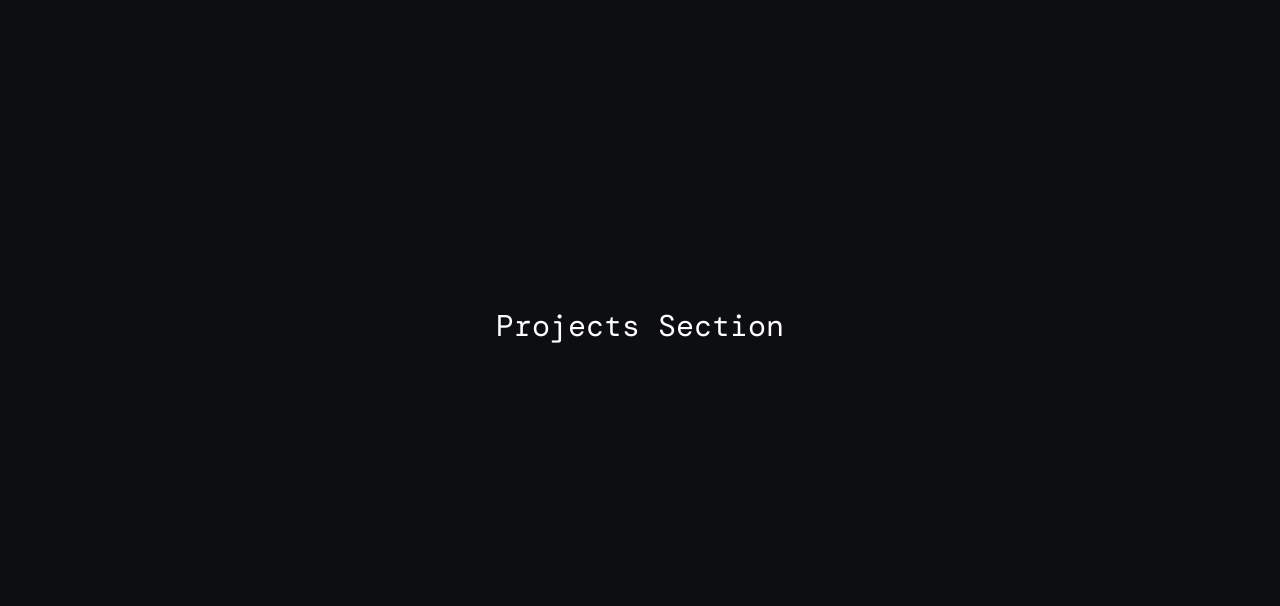
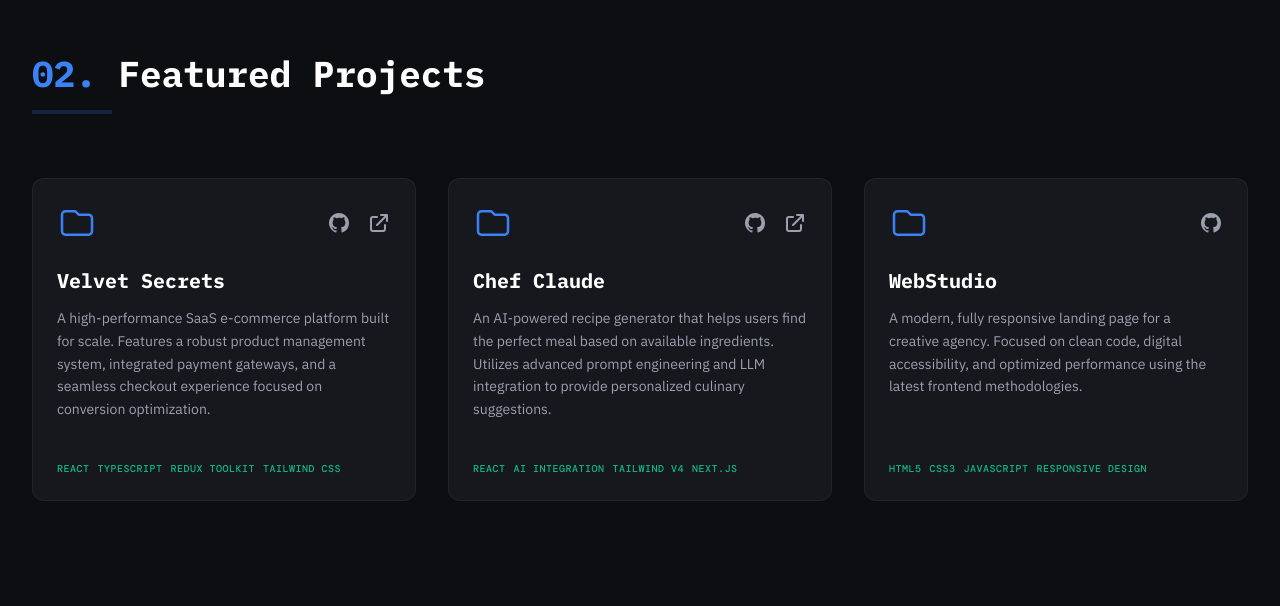
Before and after one commit to aalexblade/the-programmer-portfolio, a Next.js app: page / in a window 1280 px wide. Shown: the part 1634-2240 px from the top of the page. Built offline with nearby package versions, Linux system fonts and the light colour scheme.

Commit message:
fix: refactor layout spacing to use grow utility instead of flex-grow

```diff
--- a/src/app/page.tsx
+++ b/src/app/page.tsx
@@ -1,6 +1,7 @@
 import { Header } from "@/components/sections/Header";
 import { Hero } from "@/components/sections/Hero";
 import { About } from "@/components/sections/About";
+import { Projects } from "@/components/sections/Projects";
 
 export default function Home() {
   return (
@@ -9,11 +10,9 @@ export default function Home() {
       <main className="flex min-h-screen flex-col">
         <Hero />
         <About />
+        <Projects />
 
         {/* Placeholder sections for scroll testing */}
-        <section id="projects" className="h-screen w-full flex items-center justify-center">
-          <h2 className="font-dm text-3xl text-white">Projects Section</h2>
-        </section>
         <section id="experience" className="h-screen w-full bg-dark-card/30 flex items-center justify-center">
           <h2 className="font-dm text-3xl text-white">Experience Section</h2>
         </section>
--- a/src/components/sections/About.tsx
+++ b/src/components/sections/About.tsx
@@ -69,7 +69,7 @@ export const About = () => {
       </Container>
 
       {/* Decorative background element */}
-      <div className="absolute top-[20%] right-[-5%] -z-10 h-75 w-75 rounded-full bg-brand-primary/5 blur-3xl" aria-hidden="true"></div>
+      <div className="absolute top-1/5 right-[-5%] -z-10 h-75 w-75 rounded-full bg-brand-primary/5 blur-3xl" aria-hidden="true"></div>
     </section>
   );
 };
--- a/src/components/sections/Hero.tsx
+++ b/src/components/sections/Hero.tsx
@@ -12,8 +12,8 @@ export const Hero = () => {
     <section id="home" className="relative flex min-h-screen items-center py-24 md:py-32">
       {/* Visual background accents */}
       <div className="absolute inset-0 -z-10 overflow-hidden" aria-hidden="true">
-        <div className="absolute top-[-10%] left-[-10%] h-[40%] w-[40%] rounded-full bg-brand-primary/5 blur-[120px]"></div>
-        <div className="absolute top-[40%] right-[-10%] h-[30%] w-[30%] rounded-full bg-brand-accent/5 blur-[100px]"></div>
+        <div className="absolute top-[-10%] left-[-10%] h-2/5 w-2/5 rounded-full bg-brand-primary/5 blur-3xl"></div>
+        <div className="absolute top-[40%] right-[-10%] h-3/10 w-3/10 rounded-full bg-brand-accent/5 blur-3xl"></div>
       </div>
 
       <Container>
--- /dev/null
+++ b/src/components/sections/Projects.tsx
@@ -0,0 +1,88 @@
+import { Container } from "@/components/ui/Container";
+import { PROJECTS_DATA } from "@/constants/projects";
+
+/**
+ * Projects Section Component
+ * A Next.js Server Component that showcases featured works in a structured grid.
+ * Adheres to Section-Based Architecture and Tailwind v4 design tokens.
+ */
+export const Projects = () => {
+  return (
+    <section id="projects" className="py-24 md:py-32">
+      <Container>
+        {/* Section Heading */}
+        <div className="mb-16">
+          <h2 className="font-ibm text-3xl font-bold text-white sm:text-4xl">
+            <span className="text-brand-primary">02.</span> Featured Projects
+          </h2>
+          <div className="mt-4 h-1 w-20 bg-brand-primary/20"></div>
+        </div>
+
+        {/* Projects Grid */}
+        <div className="grid grid-cols-1 gap-8 md:grid-cols-2 lg:grid-cols-3">
+          {PROJECTS_DATA.map((project) => (
+            <article
+              key={project.id}
+              className="flex flex-col rounded-xl border border-white/5 bg-dark-card p-6 transition-all duration-300 hover:border-brand-primary/30 hover:shadow-xl hover:shadow-brand-primary/5"
+            >
+              {/* Folder Icon / Category visual (optional aesthetic) */}
+              <div className="mb-6 flex items-center justify-between text-brand-primary">
+                <svg className="h-10 w-10" fill="none" viewBox="0 0 24 24" stroke="currentColor">
+                  <path strokeLinecap="round" strokeLinejoin="round" strokeWidth={1.5} d="M3 7v10a2 2 0 002 2h14a2 2 0 002-2V9a2 2 0 00-2-2h-6l-2-2H5a2 2 0 00-2 2z" />
+                </svg>
+                <div className="flex gap-4">
+                  <a
+                    href={project.githubUrl}
+                    target="_blank"
+                    rel="noopener noreferrer"
+                    className="text-gray-400 transition-colors hover:text-white"
+                    aria-label={`View ${project.title} on GitHub`}
+                  >
+                    <svg className="h-6 w-6 fill-current" viewBox="0 0 24 24">
+                      <path d="M12 2C6.477 2 2 6.484 2 12.017c0 4.425 2.865 8.18 6.839 9.504.5.092.682-.217.682-.483 0-.237-.008-.868-.013-1.703-2.782.605-3.369-1.343-3.369-1.343-.454-1.158-1.11-1.466-1.11-1.466-.908-.62.069-.608.069-.608 1.003.07 1.531 1.032 1.531 1.032.892 1.53 2.341 1.088 2.91.832.092-.647.35-1.088.636-1.338-2.22-.253-4.555-1.113-4.555-4.951 0-1.093.39-1.988 1.029-2.688-.103-.253-.446-1.272.098-2.65 0 0 .84-.27 2.75 1.026A9.564 9.564 0 0112 6.844c.85.004 1.705.115 2.504.337 1.909-1.296 2.747-1.027 2.747-1.027.546 1.379.202 2.398.1 2.651.64.7 1.028 1.595 1.028 2.688 0 3.848-2.339 4.695-4.566 4.943.359.309.678.92.678 1.855 0 1.338-.012 2.419-.012 2.747 0 .268.18.58.688.482A10.019 10.019 0 0022 12.017C22 6.484 17.522 2 12 2z" />
+                    </svg>
+                  </a>
+                  {project.liveUrl && (
+                    <a
+                      href={project.liveUrl}
+                      target="_blank"
+                      rel="noopener noreferrer"
+                      className="text-gray-400 transition-colors hover:text-white"
+                      aria-label={`View live demo of ${project.title}`}
+                    >
+                      <svg className="h-6 w-6" fill="none" viewBox="0 0 24 24" stroke="currentColor">
+                        <path strokeLinecap="round" strokeLinejoin="round" strokeWidth={2} d="M10 6H6a2 2 0 00-2 2v10a2 2 0 002 2h10a2 2 0 002-2v-4M14 4h6m0 0v6m0-6L10 14" />
+                      </svg>
+                    </a>
+                  )}
+                </div>
+              </div>
+
+              {/* Project Content */}
+              <div className="grow">
+                <h3 className="mb-3 font-ibm text-xl font-bold text-white transition-colors group-hover:text-brand-primary">
+                  {project.title}
+                </h3>
+                <p className="mb-6 font-sans text-sm leading-relaxed text-gray-400">
+                  {project.description}
+                </p>
+              </div>
+
+              {/* Tech Badges */}
+              <ul className="mt-auto flex flex-wrap gap-2 pt-4">
+                {project.tags.map((tag) => (
+                  <li
+                    key={tag}
+                    className="font-dm text-[10px] font-medium tracking-wider text-brand-accent uppercase"
+                  >
+                    {tag}
+                  </li>
+                ))}
+              </ul>
+            </article>
+          ))}
+        </div>
+      </Container>
+    </section>
+  );
+};
--- /dev/null
+++ b/src/constants/projects.ts
@@ -0,0 +1,34 @@
+export interface Project {
+  id: string;
+  title: string;
+  description: string;
+  tags: string[];
+  githubUrl: string;
+  liveUrl?: string;
+}
+
+export const PROJECTS_DATA: Project[] = [
+  {
+    id: "velvet-secrets",
+    title: "Velvet Secrets",
+    description: "A high-performance SaaS e-commerce platform built for scale. Features a robust product management system, integrated payment gateways, and a seamless checkout experience focused on conversion optimization.",
+    tags: ["React", "TypeScript", "Redux Toolkit", "Tailwind CSS"],
+    githubUrl: "https://github.com/your-username/velvet-secrets",
+    liveUrl: "https://velvet-secrets-demo.com",
+  },
+  {
+    id: "chef-claude",
+    title: "Chef Claude",
+    description: "An AI-powered recipe generator that helps users find the perfect meal based on available ingredients. Utilizes advanced prompt engineering and LLM integration to provide personalized culinary suggestions.",
+    tags: ["React", "AI Integration", "Tailwind v4", "Next.js"],
+    githubUrl: "https://github.com/your-username/chef-claude",
+    liveUrl: "https://chef-claude-ai.vercel.app",
+  },
+  {
+    id: "webstudio",
+    title: "WebStudio",
+    description: "A modern, fully responsive landing page for a creative agency. Focused on clean code, digital accessibility, and optimized performance using the latest frontend methodologies.",
+    tags: ["HTML5", "CSS3", "JavaScript", "Responsive Design"],
+    githubUrl: "https://github.com/your-username/webstudio",
+  },
+];
```
